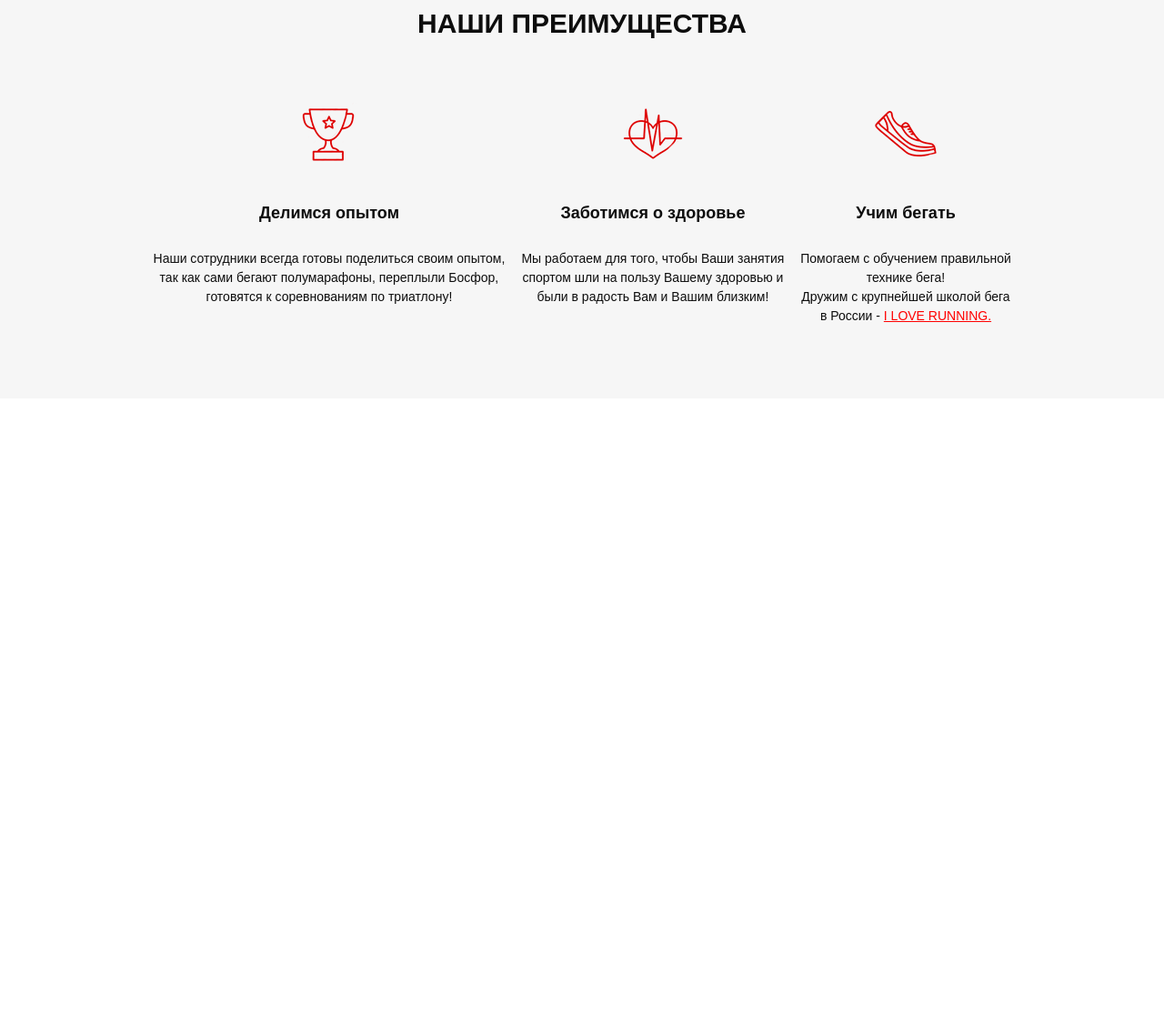
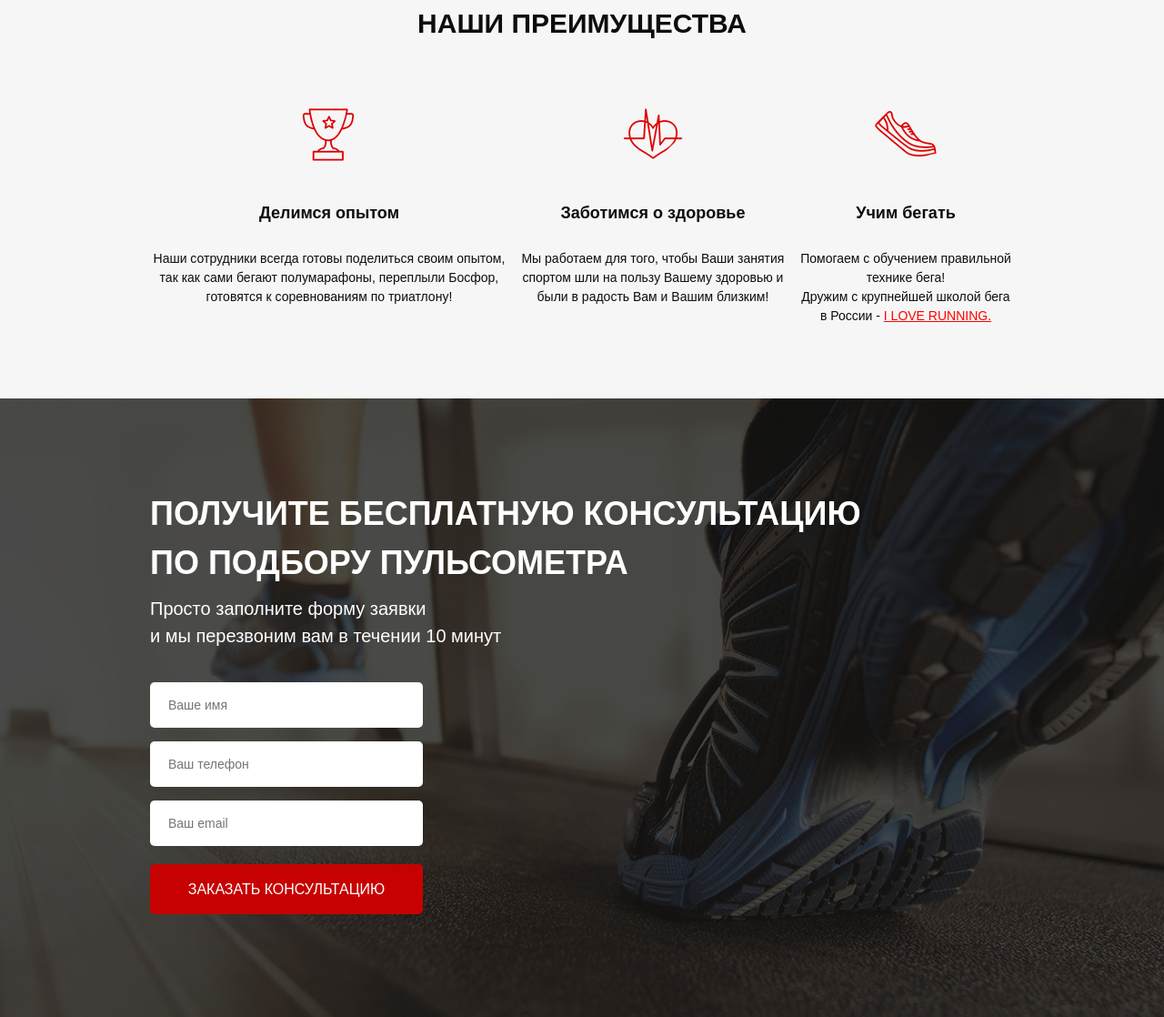
Before and after one commit to gruand13/PULSE, a website: page src/index.html in a window 1280 px wide. Shown: the part 759-1877 px from the top of the page at 91% size. Before the commit the page ends 1197 px from the top, so only its background shows below. Drawn offline with Linux system fonts and the light colour scheme.

Commit message:
first second and third block

```diff
--- a/src/index.html
+++ b/src/index.html
@@ -94,11 +94,34 @@
                         <a href="#">I LOVE RUNNING.</a>
                     </div>
                 </div>
+            </div>
+        </div>
+    </div>
+    <div class="consultation">
+        <div class="container">
+            <h2 class="title title_left">
+            Получите бесплатную консультацию <br>
+            по подбору пульсометра
+        </h2>
+        <div class="consultation__descr">
+            Просто заполните форму заявки <br>
+            и мы перезвоним вам в течении 10 минут
+        </div>
+        <form class="feed-form" action="#" method="POST">
+
+                <input name="name" required placeholder="Ваше имя" type="text">
+                <input name="phone" required placeholder="Ваш телефон" type="tel">
+                <input name="email" required placeholder="Ваш email" type="email">
+
+                <!-- <input type="submit" value="Заказать консультацию"> -->
+                <button class="button button_submit">Заказать консультацию</button>
+
+        </form>
+        </div>
+    </div>
 
 
 
-            </div>
-        </div>
-    </div>
+
 </body>
 </html>
--- a/src/sass/blocks/_buttons.scss
+++ b/src/sass/blocks/_buttons.scss
@@ -14,4 +14,10 @@
         height: 50px;
         font-size: 16px;
     }
+    &_submit {
+        width: 100%;
+        height: 55px;
+        border-radius: 5px;
+        font-size: 16px;
+    }
 }
--- /dev/null
+++ b/src/sass/blocks/_consultation.scss
@@ -0,0 +1,11 @@
+.consultation {
+    min-height: 680px;
+    padding: 100px 0 92px 0;
+    background: url(../../img/consultation.jpg) center (center/cover) no-repeat;
+    &__descr {
+        color: #ffffff;
+        font-size: 20px;
+        font-weight: 500;
+
+    }
+}
--- /dev/null
+++ b/src/sass/blocks/_forms.scss
@@ -0,0 +1,20 @@
+.feed-form {
+    margin-top: 36px;
+    display: flex;
+    flex-direction: column;
+    width: 300px;
+    input {
+        height: 50px;
+        border-radius: 5px;
+        background-color: #fff;
+        border: none;
+        padding: 0 20px;
+        color: #4b4b4b;
+        font-size: 14px;
+        font-weight: 300;
+        margin-bottom: 15px;
+        &:nth-child(3) {
+            margin-bottom: 20px;
+        }
+    }
+}
--- a/src/sass/blocks/_titles.scss
+++ b/src/sass/blocks/_titles.scss
@@ -3,4 +3,10 @@
     font-size: 30px;
     font-weight: 700;
     text-align: center;
+    text-transform: uppercase;
+    &_left {
+        color: #ffffff;
+        text-align: left;
+        font-size: 36px;
+    }
 }
--- a/src/sass/style.scss
+++ b/src/sass/style.scss
@@ -12,3 +12,5 @@
 @import 'blocks/buttons';
 @import 'blocks/advantages';
 @import 'blocks/titles';
+@import 'blocks/consultation';
+@import 'blocks/forms';
```
Also changed, not shown: src/css/style.min.css.
